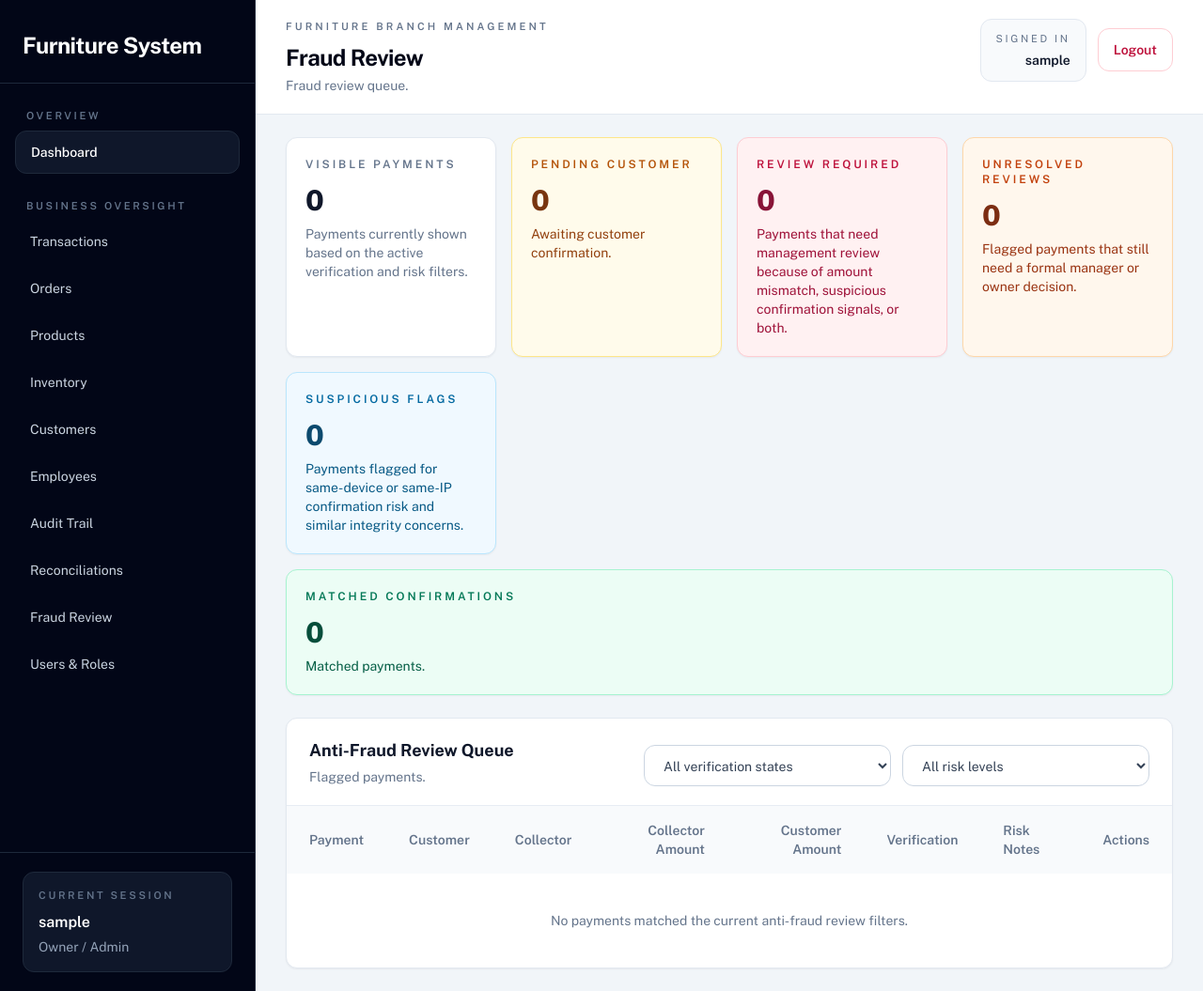
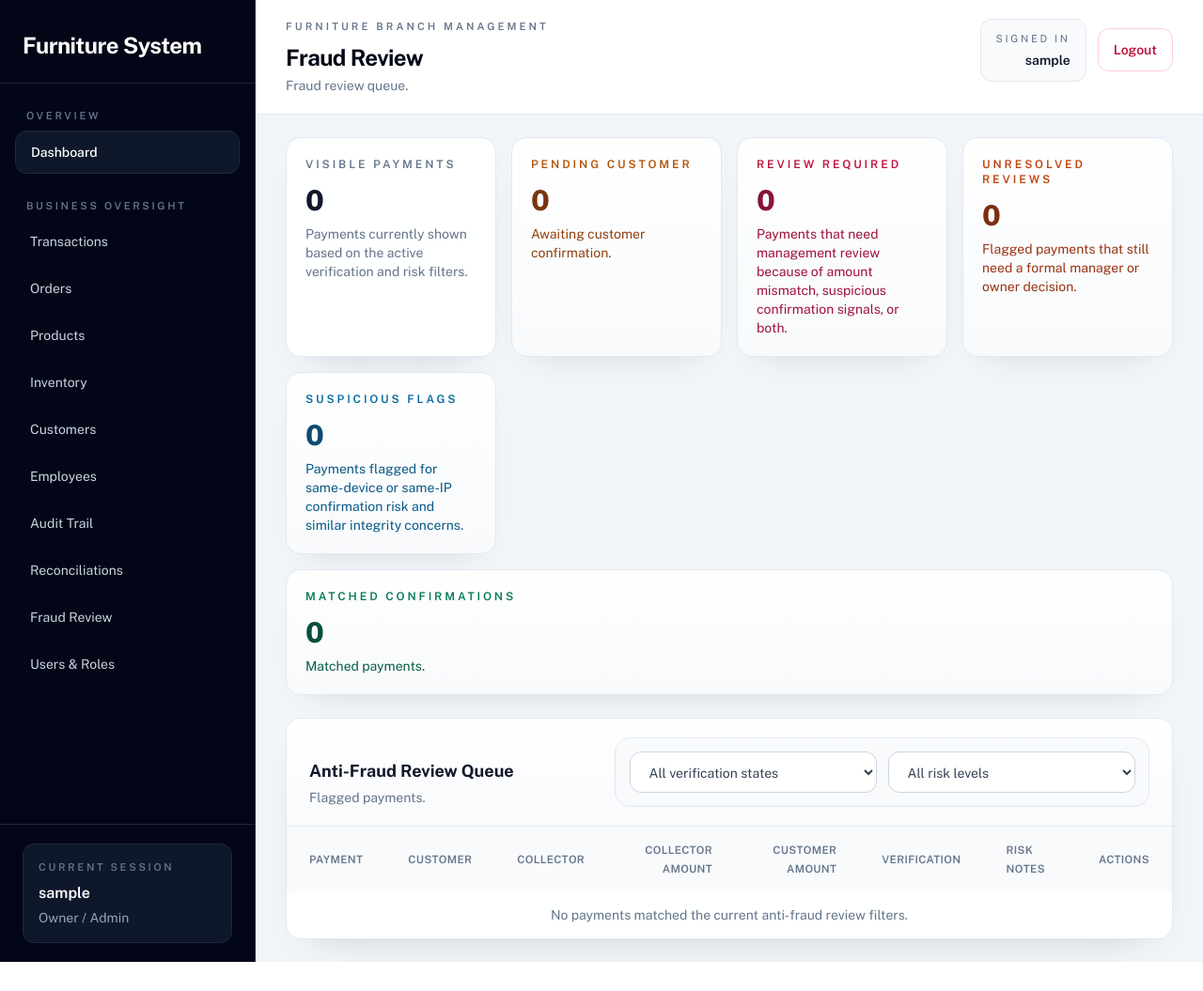
Before and after one commit to mrstorres-pixel/Furnisync, a Django app: page /fraud-review/ in a window 1280 px wide. Shown: the whole page at 94% size. After the commit the page ends 1024 px from the top, so only its background shows below. Run offline with Django 5.2, Linux system fonts and the light colour scheme; the visitor is signed in with stand-in values (Sample User, id 1); data comes from the database, SQL or seed files in the repository; data that the repository does not hold is empty; some libraries are stand-ins or nearby versions.

Commit message:
Polish core list screens with denser tables and cleaner surfaces

```diff
--- a/templates/base.html
+++ b/templates/base.html
@@ -39,6 +39,45 @@
     <link href="https://fonts.googleapis.com/css2?family=Public+Sans:wght@400;500;600;700;800&display=swap" rel="stylesheet">
     <style>
         [x-cloak] { display: none !important; }
+        .surface-card {
+            border-radius: 1rem;
+            border: 1px solid rgb(226 232 240);
+            background: rgba(255, 255, 255, 0.96);
+            box-shadow: 0 18px 40px -30px rgba(15, 23, 42, 0.28);
+        }
+        .surface-card-soft {
+            border-radius: 1rem;
+            border: 1px solid rgb(226 232 240);
+            background:
+                linear-gradient(180deg, rgba(255,255,255,0.96), rgba(248,250,252,0.96));
+            box-shadow: 0 16px 36px -28px rgba(15, 23, 42, 0.24);
+        }
+        .section-bar {
+            border-bottom: 1px solid rgba(226, 232, 240, 0.9);
+            background:
+                linear-gradient(180deg, rgba(255,255,255,0.98), rgba(248,250,252,0.92));
+        }
+        .filter-shell {
+            border-radius: 1rem;
+            border: 1px solid rgb(226 232 240);
+            background: rgb(248 250 252);
+            padding: 0.9rem;
+        }
+        .table-compact thead th {
+            padding-top: 0.9rem;
+            padding-bottom: 0.9rem;
+            font-size: 0.72rem;
+            letter-spacing: 0.03em;
+            text-transform: uppercase;
+        }
+        .table-compact tbody td {
+            padding-top: 0.95rem;
+            padding-bottom: 0.95rem;
+            vertical-align: top;
+        }
+        .stat-value {
+            letter-spacing: -0.03em;
+        }
     </style>
 </head>
 <body class="min-h-full bg-slate-100 font-sans text-slate-800">
--- a/templates/core/fraud_review_list.html
+++ b/templates/core/fraud_review_list.html
@@ -4,46 +4,46 @@
 {% block header_subtitle %}Fraud review queue.{% endblock %}
 {% block content %}
 <section class="grid grid-cols-1 gap-4 md:grid-cols-2 xl:grid-cols-4">
-    <div class="rounded-xl border border-slate-200 bg-white p-5 shadow-sm">
+    <div class="surface-card p-5">
         <div class="text-xs font-semibold uppercase tracking-[0.24em] text-slate-500">Visible Payments</div>
-        <div class="mt-3 text-3xl font-extrabold text-slate-900">{{ review_summary.count }}</div>
+        <div class="stat-value mt-3 text-3xl font-extrabold text-slate-900">{{ review_summary.count }}</div>
         <p class="mt-2 text-sm text-slate-500">Payments currently shown based on the active verification and risk filters.</p>
     </div>
-    <div class="rounded-xl border border-amber-200 bg-amber-50 p-5 shadow-sm">
+    <div class="surface-card-soft p-5">
         <div class="text-xs font-semibold uppercase tracking-[0.24em] text-amber-700">Pending Customer</div>
-        <div class="mt-3 text-3xl font-extrabold text-amber-900">{{ review_summary.pending_customer }}</div>
+        <div class="stat-value mt-3 text-3xl font-extrabold text-amber-900">{{ review_summary.pending_customer }}</div>
         <p class="mt-2 text-sm text-amber-800">Awaiting customer confirmation.</p>
     </div>
-    <div class="rounded-xl border border-rose-200 bg-rose-50 p-5 shadow-sm">
+    <div class="surface-card-soft p-5">
         <div class="text-xs font-semibold uppercase tracking-[0.24em] text-rose-700">Review Required</div>
-        <div class="mt-3 text-3xl font-extrabold text-rose-900">{{ review_summary.review_required }}</div>
+        <div class="stat-value mt-3 text-3xl font-extrabold text-rose-900">{{ review_summary.review_required }}</div>
         <p class="mt-2 text-sm text-rose-800">Payments that need management review because of amount mismatch, suspicious confirmation signals, or both.</p>
     </div>
-    <div class="rounded-xl border border-orange-200 bg-orange-50 p-5 shadow-sm">
+    <div class="surface-card-soft p-5">
         <div class="text-xs font-semibold uppercase tracking-[0.24em] text-orange-700">Unresolved Reviews</div>
-        <div class="mt-3 text-3xl font-extrabold text-orange-900">{{ review_summary.unresolved_reviews }}</div>
+        <div class="stat-value mt-3 text-3xl font-extrabold text-orange-900">{{ review_summary.unresolved_reviews }}</div>
         <p class="mt-2 text-sm text-orange-800">Flagged payments that still need a formal manager or owner decision.</p>
     </div>
-    <div class="rounded-xl border border-sky-200 bg-sky-50 p-5 shadow-sm">
+    <div class="surface-card-soft p-5">
         <div class="text-xs font-semibold uppercase tracking-[0.24em] text-sky-700">Suspicious Flags</div>
-        <div class="mt-3 text-3xl font-extrabold text-sky-900">{{ review_summary.suspicious }}</div>
+        <div class="stat-value mt-3 text-3xl font-extrabold text-sky-900">{{ review_summary.suspicious }}</div>
         <p class="mt-2 text-sm text-sky-800">Payments flagged for same-device or same-IP confirmation risk and similar integrity concerns.</p>
     </div>
-    <div class="rounded-xl border border-emerald-200 bg-emerald-50 p-5 shadow-sm md:col-span-2 xl:col-span-4">
+    <div class="surface-card-soft p-5 md:col-span-2 xl:col-span-4">
         <div class="text-xs font-semibold uppercase tracking-[0.24em] text-emerald-700">Matched Confirmations</div>
-        <div class="mt-3 text-3xl font-extrabold text-emerald-900">{{ review_summary.matched }}</div>
+        <div class="stat-value mt-3 text-3xl font-extrabold text-emerald-900">{{ review_summary.matched }}</div>
         <p class="mt-2 text-sm text-emerald-800">Matched payments.</p>
     </div>
 </section>
 
-<section class="overflow-hidden rounded-xl border border-slate-200 bg-white shadow-sm">
-    <div class="border-b border-slate-200/80 px-6 py-5">
+<section class="surface-card overflow-hidden">
+    <div class="section-bar px-6 py-5">
         <div class="flex flex-col gap-4 xl:flex-row xl:items-end xl:justify-between">
             <div>
                 <h3 class="text-lg font-bold text-slate-900">Anti-Fraud Review Queue</h3>
                 <p class="mt-1 text-sm text-slate-500">Flagged payments.</p>
             </div>
-            <form id="fraud-filter-form" method="get" class="grid gap-3 md:grid-cols-2">
+            <form id="fraud-filter-form" method="get" class="filter-shell grid gap-3 md:grid-cols-2">
                 <select id="fraud-filter-status" name="status" class="w-full rounded-xl border border-slate-300 bg-white px-4 py-3 text-sm text-slate-700 outline-none transition focus:border-brand-500 focus:bg-white focus:ring-4 focus:ring-brand-200/40">
                     <option value="">All verification states</option>
                     {% for value, label in verification_statuses %}
@@ -59,7 +59,7 @@
         </div>
     </div>
     <div class="overflow-x-auto">
-        <table class="min-w-full text-sm">
+        <table class="table-compact min-w-full text-sm">
             <thead class="bg-slate-50 text-slate-500">
                 <tr>
                     <th class="px-6 py-4 text-left font-semibold">Payment</th>
```
Also changed, not shown: templates/core/customer_list.html (+12 -12 lines), templates/core/inventory_list.html (+11 -11 lines), templates/core/order_list.html (+12 -12 lines), templates/core/transaction_list.html (+14 -14 lines).
